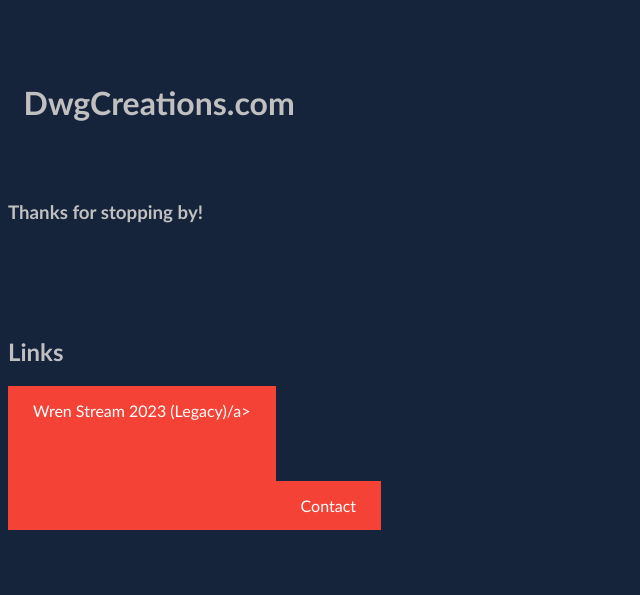
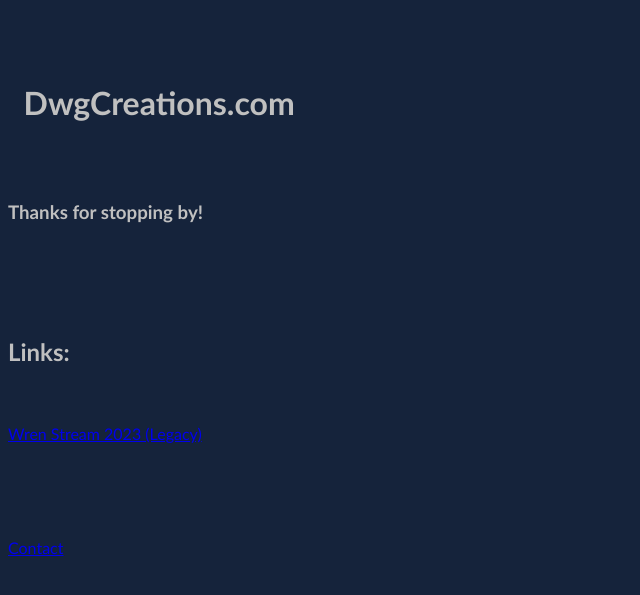
Before and after one commit to dwgcreations/dwgcreations.github.io, a Jekyll site: the page index.html, which Jekyll copies as it is, in a window 1280 px wide. Shown: the top 595 px of the page, without its empty margins (0-640 px from the left). Built offline with Jekyll 4.4.1, drawn with Linux system fonts in a browser that asks for light colours.

Commit message:
Update index.html

```diff
--- a/index.html
+++ b/index.html
@@ -2,18 +2,6 @@
 	<head>
 		<style>
 			body {background-color: #15233b;}
-			a:link, a:visited {
-  				background-color: #f44336;
-  				color: white;
-  				padding: 15px 25px;
-  				text-align: center;
-  				text-decoration: none;
-  				display: inline-block;
-			}
-
-			a:hover, a:active {
- 				background-color: red;
-			}
 		</style>
 <!-- Google tag (gtag.js) -->
 			<script async src="https://www.googletagmanager.com/gtag/js?id=G-B69TQ5V80S"></script>
@@ -33,11 +21,11 @@
 			<h3>Thanks for stopping by!</h3>
 		<BR><BR><BR><BR>
 
-<h2>Links</h2>
-<a href="stream.html" target="_blank">Wren Stream 2023 (Legacy)/a>
+<h2>Links:</h2><BR><BR>
+<a href="stream.html">Wren Stream 2023 (Legacy)</a>
 
 		<BR><BR><BR><BR><BR><BR>
-			<a href="mailto:admin@dwgcreations.com" target="_blank">Contact</a>
+			<a href="mailto:admin@dwgcreations.com"">Contact</a>
 		<BR><BR><BR><BR><BR><BR><BR>
 	</body>
 </html>
```
